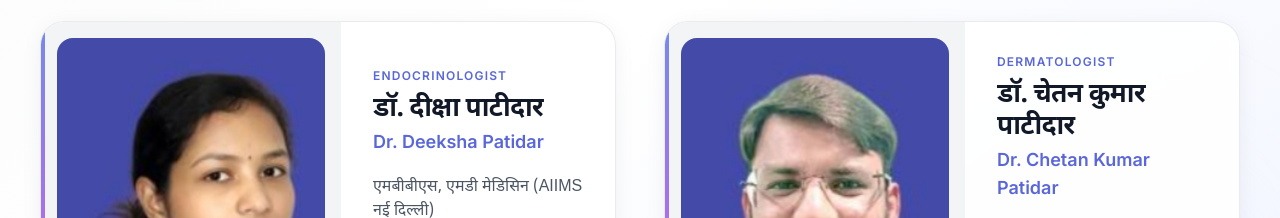
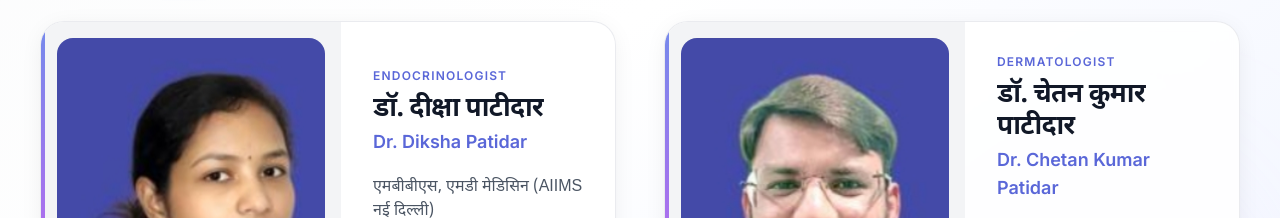
Before and after one commit to pawanpatidar21/satva-hospital, a React (Create React App) app: page / in a window 1280 px wide. Shown: the part 2120-2338 px from the top of the page. Built offline with nearby package versions, Linux system fonts and the light colour scheme; no server answers.

Commit message:
fix: correct spelling of doctor's name in English

```diff
--- a/src/components/DoctorManagement.js
+++ b/src/components/DoctorManagement.js
@@ -213,7 +213,7 @@ const DoctorManagement = () => {
                   value={formData.englishName}
                   onChange={handleInputChange}
                   className="w-full px-4 py-2 border-2 border-gray-300 rounded-lg focus:border-primary-500 focus:ring-2 focus:ring-primary-200 outline-none"
-                  placeholder="Dr. Deeksha Patidar"
+                  placeholder="Dr. Diksha Patidar"
                   required
                 />
               </div>
--- a/src/services/localStorageApi.js
+++ b/src/services/localStorageApi.js
@@ -76,7 +76,7 @@ const DEFAULT_DOCTORS = [
   {
     id: 1,
     name: 'डॉ. दीक्षा पाटीदार',
-    englishName: 'Dr. Deeksha Patidar',
+    englishName: 'Dr. Diksha Patidar',
     qualifications: 'एमबीबीएस, एमडी मेडिसिन (AIIMS नई दिल्ली)',
     specialization: 'डीआरएनबी एंडोक्राइनोलॉजी (नई दिल्ली)',
     title: 'हार्मान रोग विशेषज्ञ',
```
